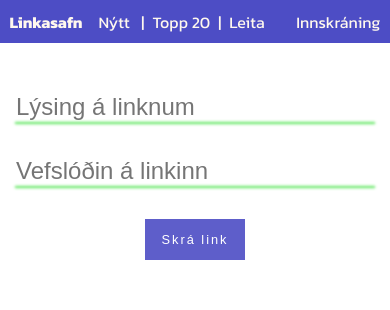
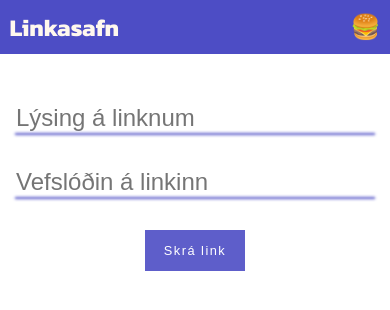
Before and after one commit to Kristinn-Thor/linkasafn, a React (Create React App) app in the folder client/: page /create in a window 390 px wide. Shown: the top 310 px of the page. Built offline with nearby package versions, Linux system fonts and the light colour scheme.

Commit message:
smá fix og gera klárt fyrir 'deployment'

```diff
--- a/client/src/apolloClient.js
+++ b/client/src/apolloClient.js
@@ -23,9 +23,10 @@ const authMiddleware = (token) => new ApolloLink((operation, forward) => {
 export const useApolloClient = () => {
   // Náum í aðgangslykilinn sem er geymdur í vafraköku
   const [token] = useAuthToken();
-
+  // devLink: 'http://localhost:4000'
+  // productionLink/Heroku: 'https://linkasafn.herokuapp.com/'
   const httpLink = createHttpLink({
-    uri: 'http://localhost:4000'
+    uri: 'https://linkasafn.herokuapp.com/'
   });
 
   const link = authMiddleware(token).concat(httpLink)
--- a/client/src/components/CreateLink.js
+++ b/client/src/components/CreateLink.js
@@ -53,7 +53,7 @@ const CreateLink = () => {
           type="text"
           placeholder="Lýsing á linknum"
         />
-        <div className={(true) ? "form-underline" : "form-underline invalid"}></div>
+        <div className="form-underline --purple"></div>
         <input
           className="input"
           value={formState.url}
@@ -61,7 +61,7 @@ const CreateLink = () => {
           type="text"
           placeholder="Vefslóðin á linkinn"
         />
-        <div className={(true) ? "form-underline" : "form-underline invalid"}></div>
+        <div className="form-underline --purple"></div>
         <button className="button --submit" type="submit">Skrá link</button>
       </form>
     </>
--- a/client/src/components/Header.js
+++ b/client/src/components/Header.js
@@ -1,4 +1,4 @@
-import React from "react";
+import React, { useState } from "react";
 import { useHistory } from "react-router";
 import { Link } from "react-router-dom";
 import { useAuthToken, useLogout } from './AuthToken';
@@ -7,12 +7,13 @@ const Header = () => {
   const history = useHistory();
   const [authToken, ,] = useAuthToken();
   const logout = useLogout();
+  const [hamburgerState, setHamburgerState] = useState(false);
 
   return (
     <>
       <div className="nav">
         <div className="logo" ><a href="/">Linkasafn</a></div>
-        <div className="nav-flexGroup" >
+        <div className={(hamburgerState) ? "nav-flexGroup slideIn" : "nav-flexGroup"}>
           <div className="nav-links">
             <Link className="link" to="/"> Nýtt </Link>
             <span>|</span>
@@ -38,7 +39,14 @@ const Header = () => {
               </Link>
             )}
           </div>
+
         </div>
+        <button
+          className="hamburger"
+          onClick={() => {
+            (hamburgerState) ? setHamburgerState(false) : setHamburgerState(true);
+          }}
+        >🍔</button>
       </div>
     </>
   );
--- a/client/src/constants.js
+++ b/client/src/constants.js
@@ -1 +1 @@
-export const LINKS_PER_PAGE = 3;
+export const LINKS_PER_PAGE = 10;
--- a/client/src/styles/App.css
+++ b/client/src/styles/App.css
@@ -1,20 +1,29 @@
 .App {
-  overflow: hidden;
+  overflow-x: hidden;
   padding-bottom: 2rem;
 }
 
 /*################################# HEADER ########################################*/
 .nav {
+  position: relative;
   display: flex;
+  justify-content: space-between;
   background-color: rgb(77, 77, 197);
   color: rgb(255, 248, 238);
   padding: 0.6rem;
+}
+.hamburger {
+  display: none;
+  background: transparent;
+  font-size: 1.5rem;
+  z-index: 10;
 }
 
 .nav-flexGroup {
   flex-grow: 1;
   display: flex;
   justify-content: space-between;
+  align-items: center;
 }
 
 .nav span {
@@ -24,6 +33,7 @@
 .logo a {
   color: rgb(255, 248, 238);
   text-decoration: none;
+  font-size: 1.5rem;
   font-weight: bold;
   margin-right: 1rem;
 }
@@ -39,8 +49,44 @@
   cursor: pointer;
 }
 
-.logInOut {
-  align-self: flex-end;
+@media (max-width: 600px) {
+  .hamburger {
+    display: block;
+  }
+
+  .nav-flexGroup {
+    opacity: 0;
+    flex-direction: column;
+    position: absolute;
+    top: 54px;
+    right: -100vw;
+    width: calc(100% - 2rem);
+    background-color: rgba(255, 255, 255, 0.938);
+    color: rgb(77, 77, 197);
+    box-shadow: 5px 3px 8px 1px rgba(0, 0, 0, 0.658);
+    padding: 1rem;
+    z-index: 0;
+    transition: all 0.5s ease-in-out;
+  }
+
+  .slideIn {
+    right: 0px;
+    opacity: 1;
+  }
+
+  .link {
+    color: rgb(77, 77, 197);
+  }
+
+  .nav-links {
+    margin-bottom: 1rem;
+  }
+}
+
+@media (max-width: 320px) {
+  .link {
+    font-size: 0.8rem;
+  }
 }
 
 /*################################# FORM ########################################*/
@@ -182,7 +228,7 @@
   }
 
   .links-index {
-    min-width: 2rem;
+    min-width: 2.5rem;
   }
 }
 
--- a/client/src/styles/index.css
+++ b/client/src/styles/index.css
@@ -31,7 +31,7 @@ body {
 .button {
   font-size: 0.8rem;
   font-weight: 100;
-  letter-spacing: 2px;
+  letter-spacing: 1.5px;
   background: rgb(77, 77, 197, 0.9);
   color: white;
   text-align: center;
--- a/package.json
+++ b/package.json
@@ -1,7 +1,7 @@
 {
   "name": "hackernews-node",
   "version": "1.0.0",
-  "description": "",
+  "description": "Project based on hackernews website",
   "main": "index.js",
   "scripts": {
     "dev": "nodemon src/index.js",
```
Also changed, not shown: 2 other files (tests, documents, lock files or other folders).
